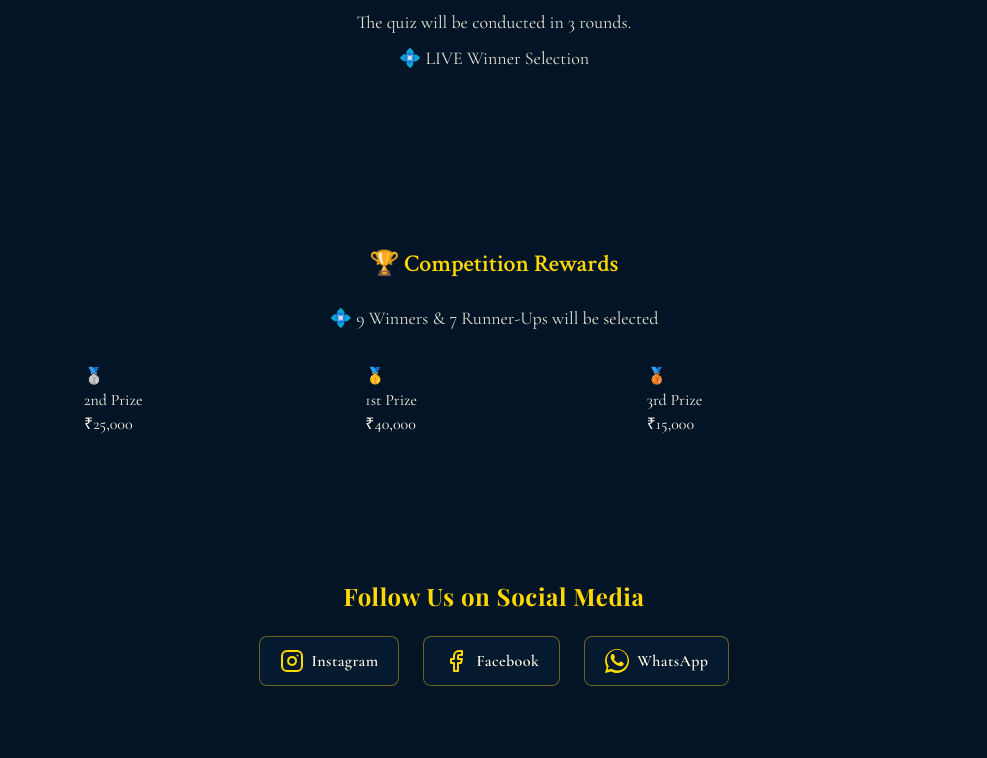
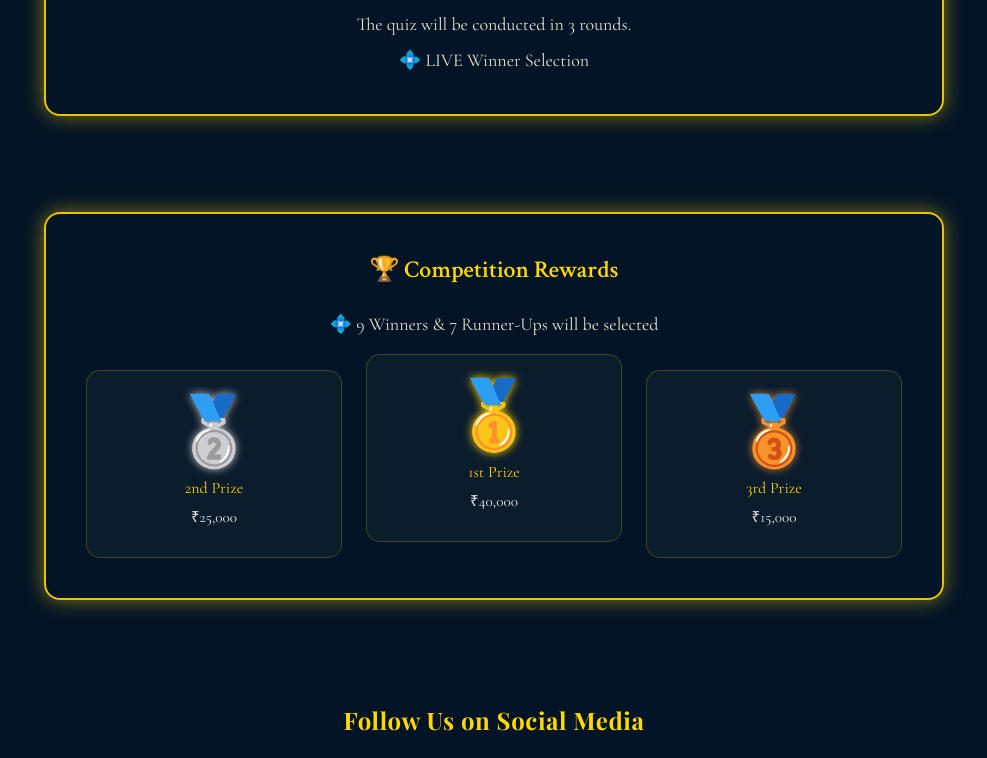
Before and after one commit to syedhannaninfo-81/registration-page, a React (Create React App) app: page / in a window 1280 px wide. Shown: the part 1446-2204 px from the top of the page, without its empty margins (146-1133 px from the left). Built offline with nearby package versions, Linux system fonts and the light colour scheme.

Commit message:
Update index.css

```diff
--- a/src/index.css
+++ b/src/index.css
@@ -154,3 +154,166 @@
 .animate-pulse-slow {
   animation: pulse-slow 3s ease-in-out infinite;
 }
+/* Glow Frame (same as your main hero box) */
+.glow-frame {
+  border: 2px solid rgba(255, 217, 0, 0.9);
+  box-shadow: 0 0 20px rgba(255, 215, 0, 0.5);
+  position: relative;
+}
+
+/* Prize Cards */
+.prize-card {
+  background: rgba(255, 255, 255, 0.04);
+  border-radius: 18px;
+  padding: 30px 20px;
+  text-align: center;
+  border: 1px solid rgba(255, 215, 0, 0.3);
+  backdrop-filter: blur(8px);
+  transition: 0.35s ease;
+  position: relative;
+}
+
+/* Height hierarchy */
+.main-prize {
+  transform: translateY(-20px);
+}
+
+/* Hover interaction */
+.prize-card:hover {
+  transform: translateY(-30px) scale(1.05);
+  box-shadow: 0 0 25px rgba(255, 215, 0, 0.6);
+}
+
+/* Medal icons */
+.medal {
+  font-size: 4.5rem;
+  margin-bottom: 10px;
+  transition: 0.3s ease;
+}
+
+/* Medal glow */
+.gold { filter: drop-shadow(0 0 15px gold); }
+.silver { filter: drop-shadow(0 0 12px silver); }
+.bronze { filter: drop-shadow(0 0 12px #cd7f32); }
+
+/* Text */
+.prize-card h3 {
+  color: #ffd700;
+  font-size: 1.3rem;
+  margin-bottom: 6px;
+}
+
+.prize-card p {
+  color: #eaeaea;
+  font-size: 1.1rem;
+}
+
+/* Spotlight behind 1st prize */
+.spotlight {
+  position: absolute;
+  top: -40px;
+  left: 50%;
+  transform: translateX(-50%);
+  width: 180px;
+  height: 180px;
+  background: radial-gradient(circle, rgba(255,215,0,0.25), transparent 70%);
+  z-index: 0;
+}
+
+/* Ensure content stays above spotlight */
+.main-prize * {
+  position: relative;
+  z-index: 1;
+}
+.prize-card {
+  background: rgba(255, 255, 255, 0.035);
+  border-radius: 14px;
+  padding: 16px 14px;              /* ⬅ reduced */
+  text-align: center;
+  border: 1px solid rgba(255, 215, 0, 0.22);
+  backdrop-filter: blur(6px);
+
+  display: flex;
+  flex-direction: column;
+  align-items: center;
+  justify-content: center;
+
+  gap: 6px;                        /* ⬅ tighter spacing */
+}
+
+/* MEDAL – MOBILE */
+.medal {
+  font-size: 2.6rem;               /* ⬅ smaller */
+  margin-bottom: 4px;
+  line-height: 1;
+}
+
+/* TEXT – MOBILE */
+.prize-card h3 {
+  color: #ffd700;
+  font-size: 1rem;
+  margin: 0;
+}
+
+.prize-card p {
+  color: #eaeaea;
+  font-size: 0.95rem;
+  margin: 0;
+}
+
+/* SOFT GLOW (SAFE FOR MOBILE) */
+.gold   { filter: drop-shadow(0 0 5px gold); }
+.silver { filter: drop-shadow(0 0 4px silver); }
+.bronze { filter: drop-shadow(0 0 4px #cd7f32); }
+
+/* ================= DESKTOP ONLY ================= */
+@media (min-width: 768px) {
+
+  .main-prize {
+    transform: translateY(-16px);
+  }
+
+  .medal {
+    font-size: 4.2rem;
+  }
+
+  .prize-card {
+    padding: 28px 20px;
+    transition: transform 0.35s ease, box-shadow 0.35s ease;
+  }
+
+  .prize-card:hover {
+    transform: translateY(-22px) scale(1.04);
+    box-shadow: 0 0 22px rgba(255, 215, 0, 0.55);
+  }
+}/* ================= GOLD SHIMMER (1st Prize Only) ================= */
+
+.gold-card {
+  position: relative;
+  overflow: hidden;
+}
+
+/* shimmer layer */
+.gold-card::before {
+  content: "";
+  position: absolute;
+  top: 0;
+  left: -120%;
+  width: 60%;
+  height: 100%;
+
+  background: linear-gradient(
+    120deg,
+    transparent,
+    rgba(255, 215, 0, 0.25),
+    transparent
+  );
+
+  animation: goldShimmer 3.5s infinite ease-in-out;
+}
+
+@keyframes goldShimmer {
+  0%   { left: -120%; }
+  50%  { left: 120%; }
+  100% { left: 120%; }
+}
```
